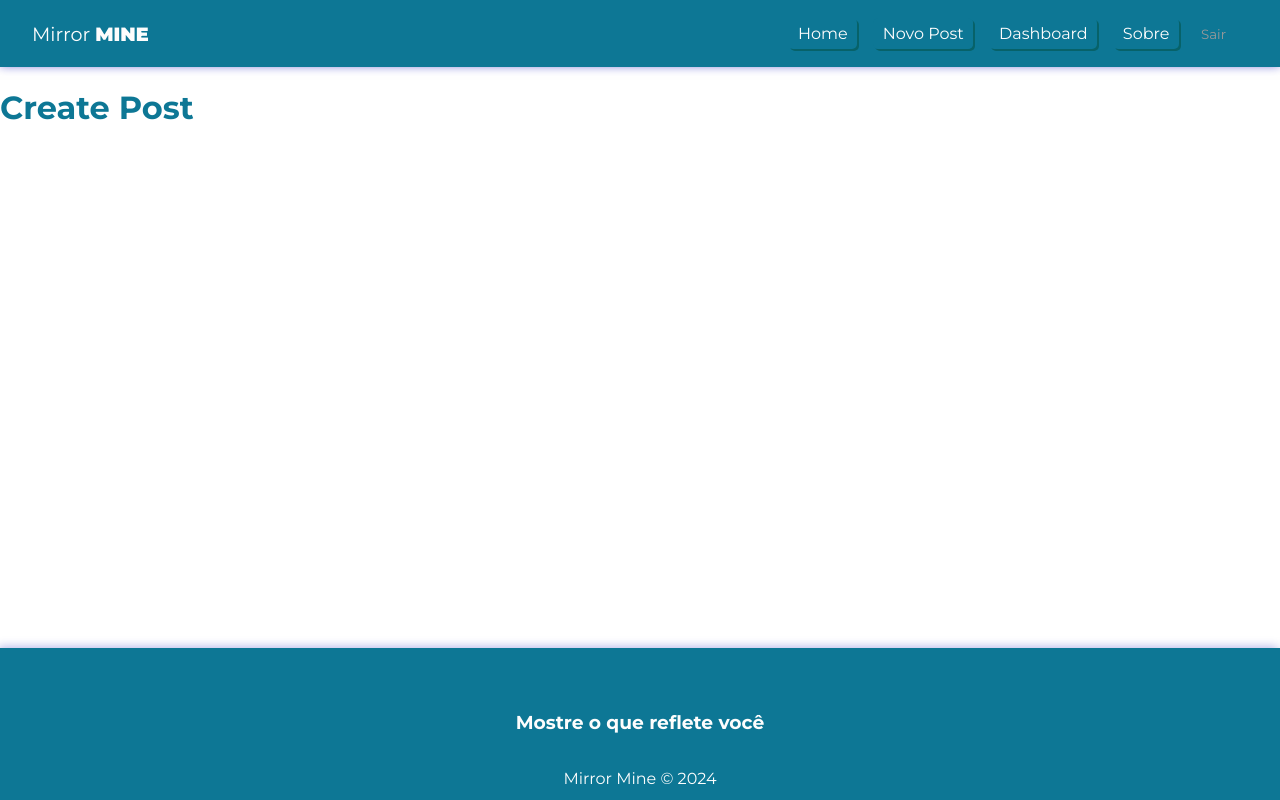
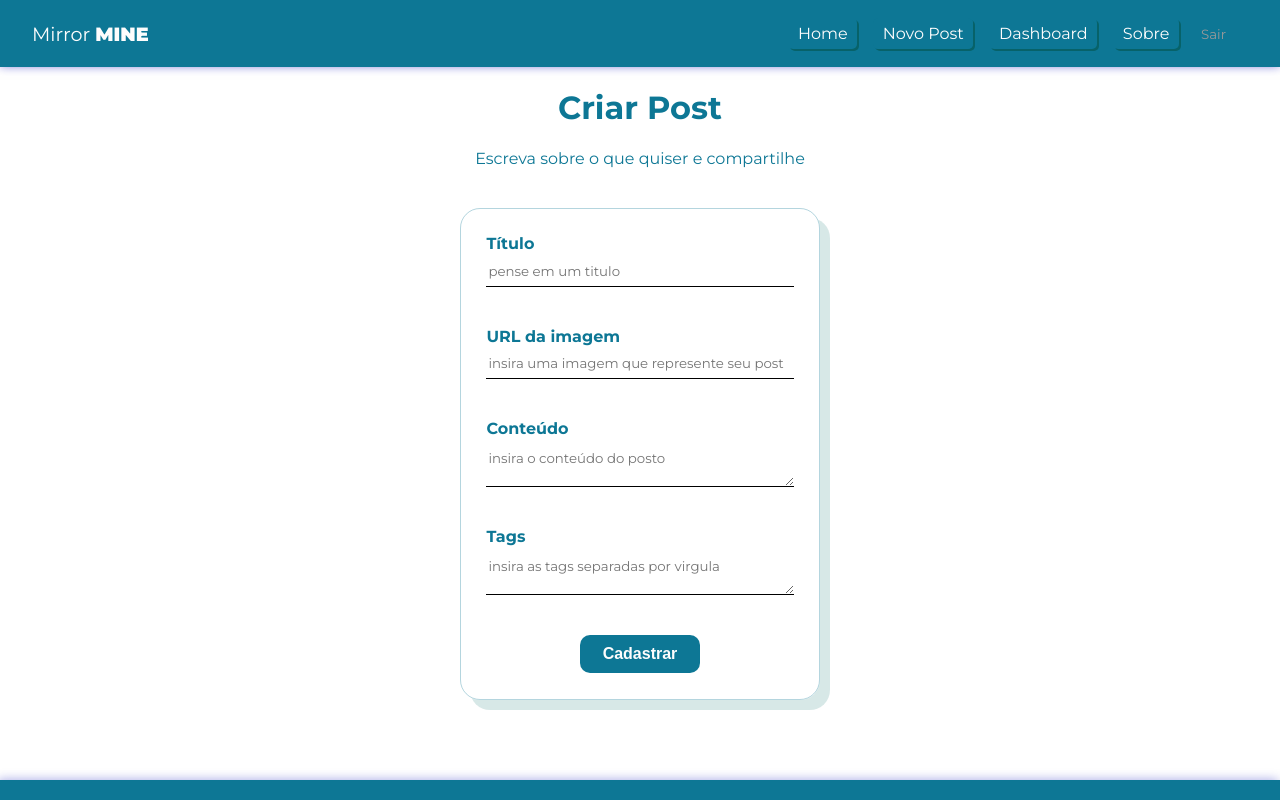
Before and after one commit to hiensenn/Mirror_Mine, a React (Create React App) app: page /posts/create in a window 1280 px wide. Shown: the top 800 px of the page. Built offline with nearby package versions, Linux system fonts and the light colour scheme; no server answers; sample sign-in values are in the browser's storage.

Commit message:
creating Post page

```diff
--- a/src/hooks/useAuthentication.js
+++ b/src/hooks/useAuthentication.js
@@ -14,8 +14,6 @@ export const useAuthentication = () => {
   const [error, setError] = useState(null);
   const [loading, setLoading] = useState(null);
 
-
-
   //cleanup
   //deal with memory leak
   const [cancelled, setCancelled] = useState(false);
@@ -29,8 +27,6 @@ export const useAuthentication = () => {
   }
 
   // register
-
-
 
   //creating user
 
@@ -57,14 +53,12 @@ export const useAuthentication = () => {
       console.log(error.message);
       console.log(typeof error.message);
 
-
       let systemErrorMessage;
 
       if (error.message.includes("Password")) {
         systemErrorMessage = "A senha pecisa conter pelo menos 6 caracteres";
       } else if (error.message.includes("email-already")) {
-        systemErrorMessage = "E-mail já cadastrado"
-
+        systemErrorMessage = "E-mail já cadastrado";
       } else {
         systemErrorMessage =
           "Ocorreu um erro, por favor tente novamente mais tarde";
@@ -73,16 +67,48 @@ export const useAuthentication = () => {
       setLoading(false);
 
       setError(systemErrorMessage);
-
     }
-
   };
 
   //Logout - sign out
   const logout = () => {
+    checkIfIsCancelled();
+    signOut(auth);
+  };
+
+  //login -signin
+
+  const login = async(data) => {
     checkIfIsCancelled()
-    signOut(auth)
+
+    setLoading(true)
+    setError(false)
+
+    try {
+
+      await signInWithEmailAndPassword(auth, data.email, data.password)
+      setLoading(false);
+
+    } catch (error) {
+
+      let systemErrorMessage;
+
+      if (error.message.includes("user-not-found")) {
+
+        systemErrorMessage = "Usuário não encontrado"
+      }else if (error.message.includes("wrong-password")) {
+        systemErrorMessage = "E-mail ou senha incorreta";
+      } else{
+        systemErrorMessage = "Ocoreu um erro: verifique seus dados"
+      }
+
+
+      setError(systemErrorMessage);
+      setLoading(false);
+    }
+
   }
+
 
   useEffect(() => {
     return () => setCancelled(true);
@@ -94,5 +120,6 @@ export const useAuthentication = () => {
     error,
     loading,
     logout,
+    login,
   };
 };
--- a/src/pages/CreatePost/CreatePost.js
+++ b/src/pages/CreatePost/CreatePost.js
@@ -1,11 +1,83 @@
-import styles from './CreatePost.module.css'
+import styles from "./CreatePost.module.css";
+import { useState } from "react";
+import { useNavigate } from "react-router-dom";
+import { useAuthValue } from "../../context/AuthContext";
 
 const CreatePost = () => {
+  const [title, setTitle] = useState("");
+  const [image, setImage] = useState("");
+  const [body, setBody] = useState("");
+  const [tags, setTags] = useState([]);
+  const [formError, setFormEror] = useState("");
+
+  const handleSubmit = (e) => {
+    e.preventDefault();
+  };
+
   return (
-    <div>
-        <h1>Create Post</h1>
+    <div className={styles.create_post}>
+      <h1>Criar Post</h1>
+      <p>Escreva sobre o que quiser e compartilhe </p>
+
+      <form onSubmit={handleSubmit}>
+        <label>
+          <span>Título</span>
+          <input
+            type="text"
+            name="title"
+            required
+            placeholder="pense em um titulo"
+            onChange={(e) => setTitle(e.target.value)}
+            value={title}
+          />
+        </label>
+
+        <label>
+          <span>URL da imagem</span>
+          <input
+            type="text"
+            name="image"
+            required
+            placeholder="insira uma imagem que represente seu post"
+            onChange={(e) => setImage(e.target.value)}
+            value={image}
+          />
+        </label>
+
+        <label>
+          <span>Conteúdo</span>
+          <textarea
+            name="body"
+            required
+            placeholder="insira o conteúdo do posto"
+            onChange={(e) => setBody(e.target.value)}
+            value={body}
+          />
+        </label>
+
+        <label>
+          <span>Tags</span>
+          <textarea
+          type='text'
+            name="tags"
+            required
+            placeholder="insira as tags separadas por virgula "
+            onChange={(e) => setTags(e.target.value)}
+            value={tags}
+          />
+        </label>
+        <button type="submit" className="btn">Cadastrar</button>
+        {/* {!loading && <button type="submit" className="btn">Cadastrar</button>}
+        {loading && (
+          <button className="btn" disabled>
+            Aguarde...
+          </button>
+        )}
+
+        {error && <p className="error">{error}</p>} */}
+      </form>
     </div>
-  )
-}
+  );
+};
 
-export default CreatePost
+export default CreatePost;
--- a/src/pages/CreatePost/CreatePost.module.css
+++ b/src/pages/CreatePost/CreatePost.module.css
@@ -0,0 +1,10 @@
+.create_post{
+    text-align: center;
+}
+.create_post h2{
+    font-size:  2.2em;
+}
+.create_post {
+    color: #0d7795;
+    margin-bottom: 2em;
+}
--- a/src/pages/Login/Login.js
+++ b/src/pages/Login/Login.js
@@ -9,7 +9,7 @@ const Login = () => {
   const [email, setEmail] = useState("");
   const [password, setPassword] = useState("");
   const [error, setError] = useState("");
-  const {createUser,  error: authError, loading } = useAuthentication();
+  const {login,  error: authError, loading } = useAuthentication();
 
   const handleSubmit = async (e) => {
     e.preventDefault();
@@ -21,7 +21,7 @@ const Login = () => {
       password,
     };
 
-    const res = await createUser(user);
+    const res = await login(user);
 
     console.log(res);
   };
```
